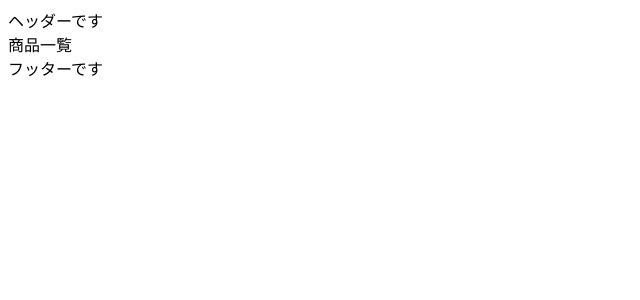
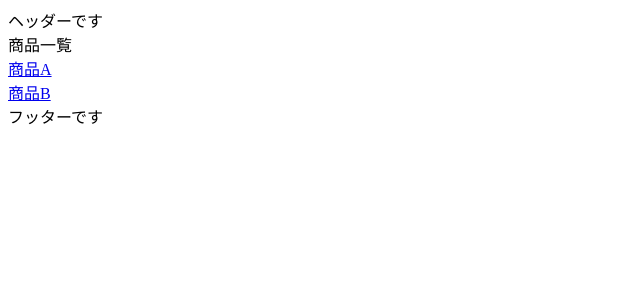
Before and after one commit to project-sa-git/next-test, a Next.js app: page /products in a window 1280 px wide. Shown: the top 300 px of the page, without its empty margins (0-640 px from the left). Built offline with nearby package versions, Linux system fonts and the light colour scheme.

Commit message:
ダイナミックナビゲーションを実装(Link, replace)

```diff
--- a/src/app/products/page.tsx
+++ b/src/app/products/page.tsx
@@ -1,7 +1,23 @@
+import Link from "next/link";
 import React from "react";
 
 export const page = () => {
-  return <div>商品一覧</div>;
+  return (
+    <div>
+      商品一覧
+      <div>
+        {/* ダイナミックナビゲーション(通常、1111に{num}などがはいる) */}
+        <Link href="products/1111">商品A</Link>
+      </div>
+      <div>
+        {/* 固定ナビゲーション */}
+        {/* replace: ブラウザバック（ブラウザ戻る）でtopに戻る */}
+        <Link href="products/itemB" replace>
+          商品B
+        </Link>
+      </div>
+    </div>
+  );
 };
 
 export default page;
```
Also changed, not shown: src/app/page.tsx (+6 -1 lines), src/app/products/itemB/page.tsx (added, +7 -0 lines).
